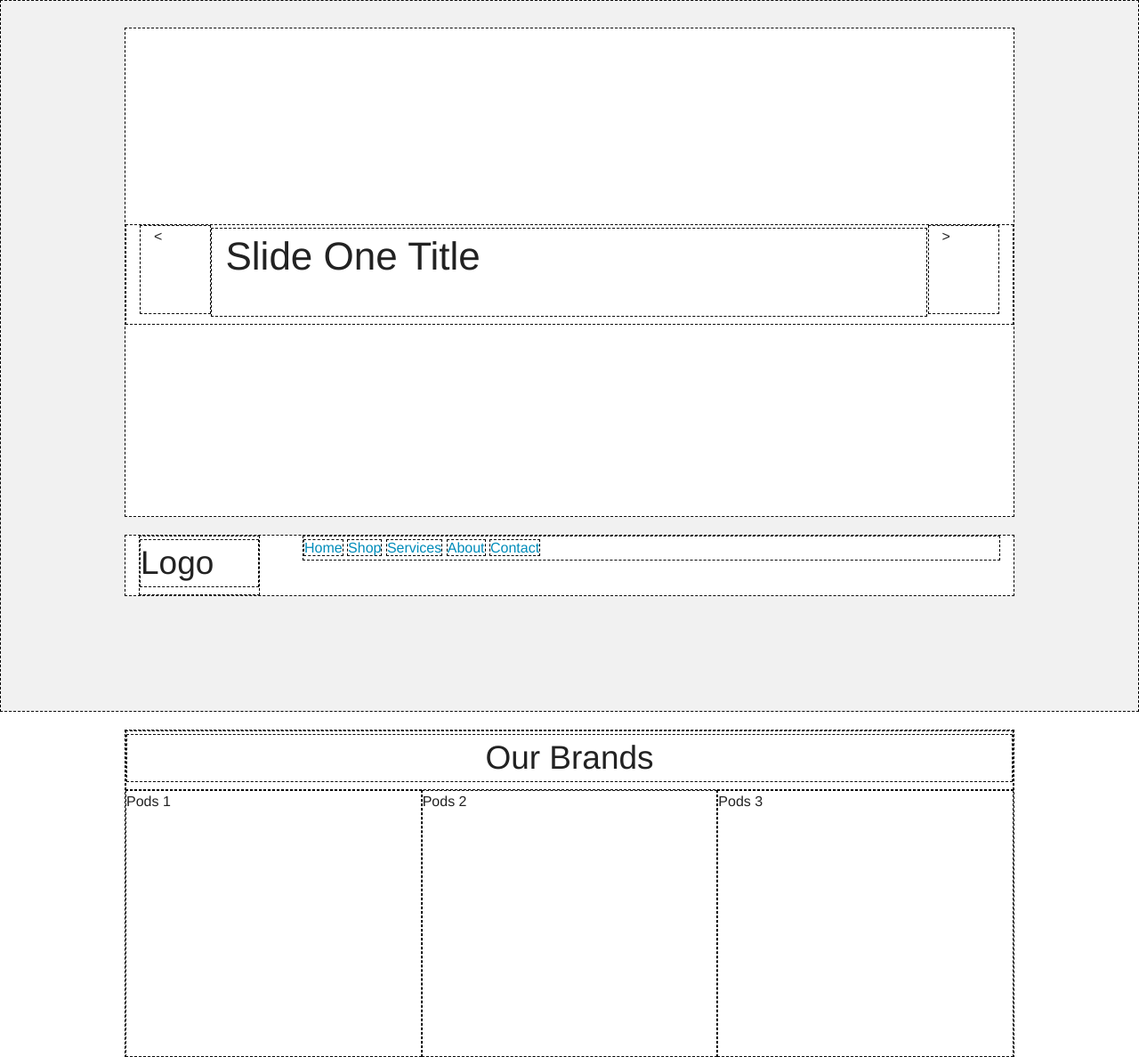
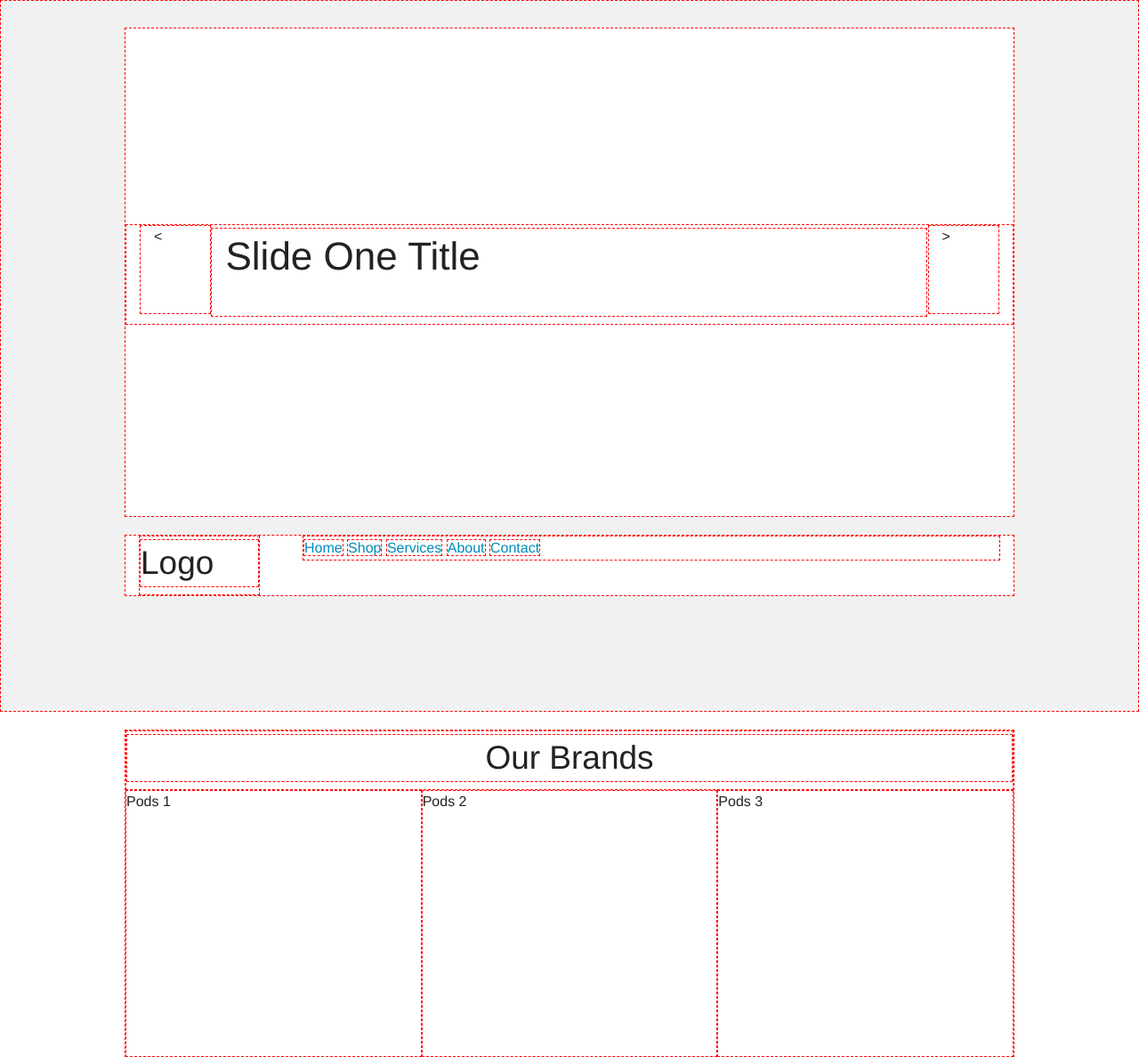
Before and after one commit to jasonadindu/Github-project, a PHP site: page /01_home/home.html in a window 1280 px wide. Shown: the top 1188 px of the page at 89% size. Run offline with PHP 8.4, Linux system fonts and the light colour scheme.

Commit message:
made changes to the brorder, red

```diff
--- a/01_wireframes/css/custom.css
+++ b/01_wireframes/css/custom.css
@@ -1,6 +1,6 @@
 *:not(body):not(html) {
 	box-sizing: border-box;
-	border: 1px dashed #000;
+	border: 1px dashed red;
 }
 
 .column {
```
